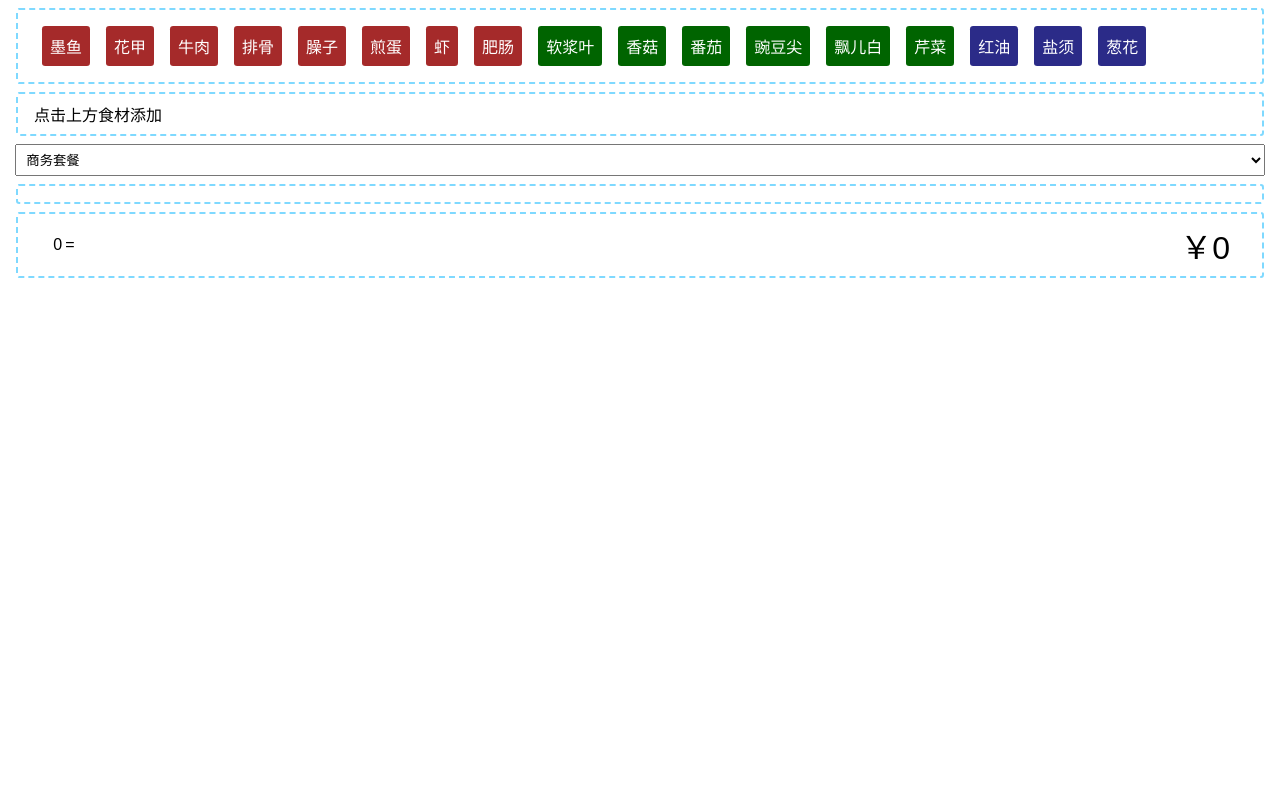
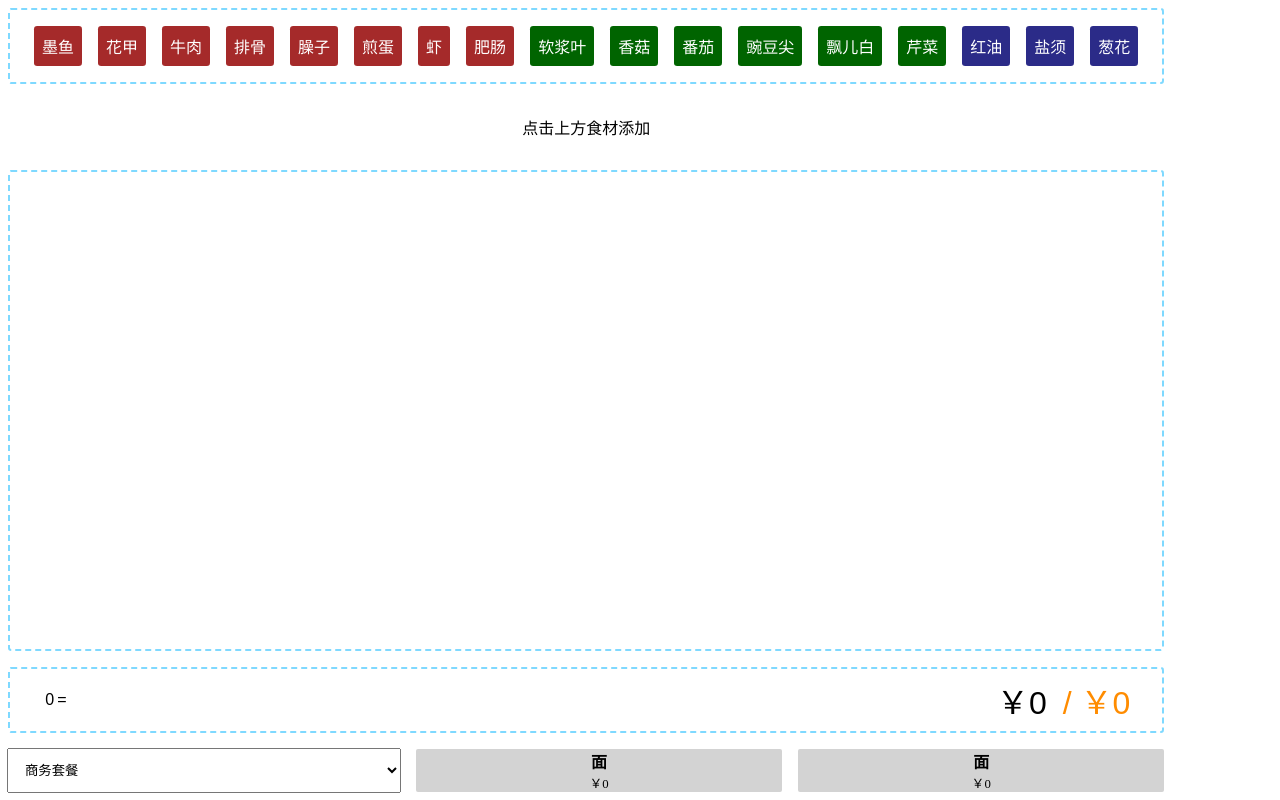
Before and after one commit to hypercross/noodle-bg-app, a React (Create React App) app: page / in a window 1280 px wide. Built offline with nearby package versions, Linux system fonts and the light colour scheme.

Commit message:
3 noodle bowls

```diff
--- a/src/App.js
+++ b/src/App.js
@@ -3,22 +3,51 @@ import "./style.css";
 import * as sichuan from "./sichuan";
 import { Noodle } from "./noodle";
 
+function NoodleSelector(props) {
+  return (
+    <div className="noodle-select">
+      {props.noodles.map((noodle, i) =>
+        i == props.active
+          ? props.select
+          : noodle.renderBowl(() => props.pick(i))
+      )}
+    </div>
+  );
+}
+
 export default function App() {
-  const [i, inc] = React.useReducer(i => i + 1, 0);
-  const noodle = React.useMemo(() => new Noodle(), []);
-  const { select, flavor } = sichuan.useFlavorSelect(noodle.ingredients);
+  const [_, inc] = React.useReducer(i => i + 1, 0);
+  const noodles = React.useMemo(
+    () => [new Noodle(), new Noodle(), new Noodle()],
+    []
+  );
+  const [i, setI] = React.useState(0);
+  const noodle = noodles[i];
+  const select = sichuan.renderFlavorSelect(noodle);
 
   noodle.useUpdate(inc);
   noodle.catalog = sichuan.catalog;
-  noodle.rules = [...flavor.rules, ...sichuan.basicRules];
+  noodle.rules = [
+    ...(noodle.flavor ? noodle.flavor.rules : []),
+    ...sichuan.basicRules
+  ];
 
   return (
-    <div>
+    <div style={{ display: "flex", height: "100%", flexDirection: "column" }}>
       {noodle.renderCatalog()}
       {noodle.renderIngredients()}
-      {select}
       {noodle.renderRules()}
-      {noodle.renderTotalScore()}
+      {noodle.renderTotalScore(
+        <span className="player-score">
+          / ￥{noodles.map(n => n.totalPrice()).reduce((a, b) => a + b, 0)}
+        </span>
+      )}
+      <NoodleSelector
+        noodles={noodles}
+        active={i}
+        select={select}
+        pick={setI}
+      />
     </div>
   );
 }
--- a/src/noodle.js
+++ b/src/noodle.js
@@ -17,6 +17,7 @@ export function useEvent(target, type, callback, deps) {
 }
 
 export class Noodle extends EventTarget {
+  flavor = null;
   ingredients = [];
   rules = [];
   catalog = [];
@@ -98,7 +99,7 @@ export class Noodle extends EventTarget {
     );
   }
 
-  renderTotalScore() {
+  renderTotalScore(children) {
     const nums = this.rules
       .map(r => r(this.ingredients).score)
       .filter(n => !isNaN(n) && n != 0);
@@ -129,7 +130,27 @@ export class Noodle extends EventTarget {
         ￥{total}
       </span>
     );
-    return <div className="scores">{scores}</div>;
+    return (
+      <div className="scores">
+        {scores}
+        {children}
+      </div>
+    );
+  }
+
+  renderBowl(onClick) {
+    return (
+      <div className="bowl" onClick={onClick}>
+        <div className="label">{this.flavor ? this.flavor.name : "面"}</div>
+        <div className="price">￥{this.totalPrice()}</div>
+      </div>
+    );
+  }
+
+  totalPrice() {
+    return this.rules
+      .map(r => r(this.ingredients).score || 0)
+      .reduce((a, b) => a + b, 0);
   }
 }
 
--- a/src/sichuan.js
+++ b/src/sichuan.js
@@ -236,26 +236,26 @@ n8.recommended.push(红油推荐, 盐须推荐);
 
 const flavors = [n0, n1, n2, n3, n4, n5, n6, n7, n8];
 
-export function useFlavorSelect(ings) {
-  const [flavor, setFlavor] = useState("商务套餐");
-
-  const select = (
+export function renderFlavorSelect(noodle) {
+  return (
     <select
       className="flavor"
-      value={flavor}
-      onChange={e => setFlavor(e.target.value)}
+      value={noodle.flavor && noodle.flavor.name}
+      onChange={e => {
+        const flavor = flavors.find(f => f.name == e.target.value);
+        noodle.flavor = flavor;
+        noodle.update();
+      }}
     >
       {flavors.map(f => (
         <option
           value={f.name}
           key={f.name}
-          disabled={!f.findMatch(ings, f.required)}
+          disabled={!f.findMatch(noodle.ingredients, f.required)}
         >
           {f.name}
         </option>
       ))}
     </select>
   );
-
-  return { select, flavor: flavors.find(f => f.name == flavor) };
 }
--- a/src/style.css
+++ b/src/style.css
@@ -3,11 +3,18 @@ p {
   font-family: Lato;
 }
 
-.ingredients,
+.ingredients {
+  display: flex;
+  margin: 0.5em;
+  justify-content: center;
+  align-items: center;
+  min-height: 3.4em;
+}
+
 .catalog {
   display: flex;
   flex-wrap: wrap;
-  justify-content: left;
+  justify-content: center;
   margin: 0.5em 0.5em;
   padding: 0.5em 1em;
   border-radius: 0.2em;
@@ -36,6 +43,7 @@ p {
 }
 
 .rules {
+  flex: 1;
   font-family: sans-serif;
   margin: 0.5em 0.5em;
   border-radius: 0.2em;
@@ -68,13 +76,51 @@ p {
   font-size: 2em;
 }
 
+.player-score {
+  font-size: 2em;
+  margin-left: 0.5em;
+  color: darkorange;
+}
+
 .scores .item-score {
   margin: 0.2em;
 }
 
 select.flavor {
-  display: block;
-  width: calc(100% - 1em);
+  flex: 1;
   margin: 0.5em;
-  padding: 0.5em;
+  padding: 1em;
 }
+
+.noodle-select {
+  display: flex;
+}
+
+.bowl {
+  flex: 1;
+  text-align: center;
+  display: flex;
+  flex-direction: column;
+  justify-content: center;
+  background: lightgrey;
+  margin: 0.5em;
+  border-radius: 2px;
+  user-select: none;
+  cursor: pointer;
+}
+
+.bowl .label {
+  font-weight: 600;
+}
+.bowl .price {
+  font-size: 0.8em;
+}
+
+.root,
+html,
+body {
+  padding: 0;
+  margin: 0;
+  height: 100%;
+  display: flex;
+}
```
